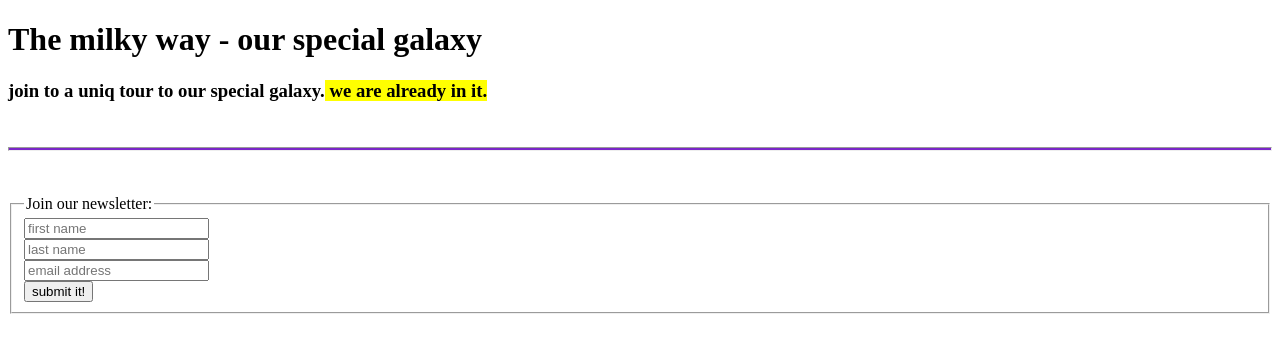
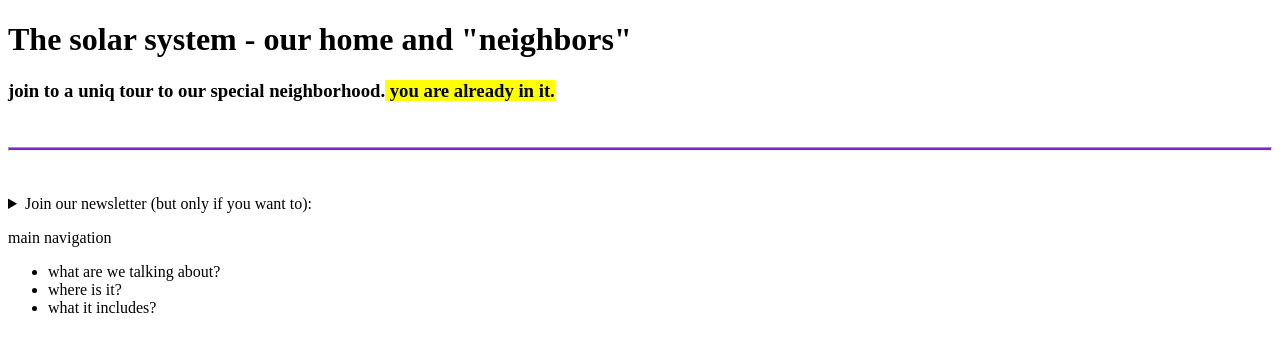
Before and after one commit to Elad-Raz/project-test-theMilkyWay, a plain HTML site: page index.html in a window 1280 px wide. Drawn offline with Linux system fonts and the light colour scheme.

Commit message:
main navigation

```diff
--- a/index.html
+++ b/index.html
@@ -4,29 +4,39 @@
     <meta charset="UTF-8" />
     <meta http-equiv="X-UA-Compatible" content="IE=edge" />
     <meta name="viewport" content="width=device-width, initial-scale=1.0" />
-    <title>The milky way</title>
+    <title>The solar system</title>
   </head>
   <body>
-    <h1>The milky way - our special galaxy</h1>
+    <h1>The solar system - our home and "neighbors"</h1>
     <h3>
-      join to a uniq tour to our special galaxy.<mark>
-        we are already in it.</mark
+      join to a uniq tour to our special neighborhood.<mark>
+        you are already in it.</mark
       >
     </h3>
     <br />
     <hr style="height: 2px; background-color: rgb(122, 38, 200)" />
     <br /><br />
 
+    <details>
+      <summary>Join our newsletter (but only if you want to):</summary>
       <form action="" method="get">
         <fieldset>
-        <legend>Join our newsletter:</legend>
+          <legend>do it!</legend>
           <input type="text" placeholder="first name" />
           <br />
           <input type="text" placeholder="last name" /><br />
           <input type="email" placeholder="email address" /><br />
-        <button>submit it!</button>
+          <button>fly into space</button>
         </fieldset>
       </form>
+    </details>
+
+    <p>main navigation</p>
+    <ul>
+      <li>what are we talking about?</li>
+      <li>where is it?</li>
+      <li>what it includes?</li>
+    </ul>
   </body>
 
   <br /><br /><br /><br /><br /><br /><br /><br /><br /><br /><br /><br />
```
Lines whose indentation alone changed are shown as unchanged.
